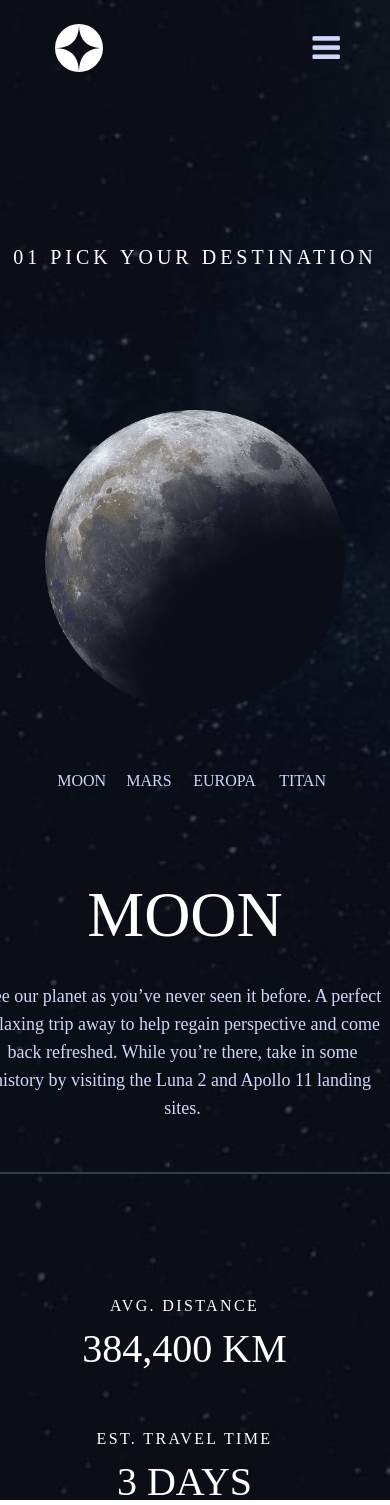
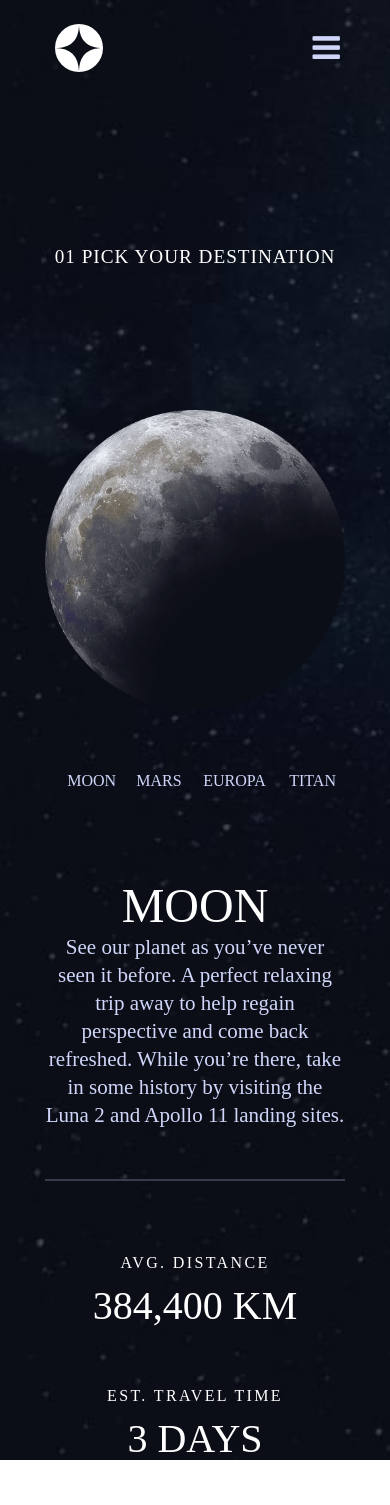
Before and after one commit to oyesolaibrahim/Space-Tourism-Website, a React (Create React App) app: page /destination in a window 390 px wide. Shown: the top 1505 px of the page. After the commit the page ends 1462 px from the top, so only its background shows below. Built offline with nearby package versions, Linux system fonts and the light colour scheme; a web font is replaced by a local one.

Commit message:
first commit

```diff
--- a/src/components/Crew/Crew.scss
+++ b/src/components/Crew/Crew.scss
@@ -134,11 +134,14 @@
             margin: auto;
             margin-top: 100px;
         }
-        div.image .crew-img {
+        div.image {
             display: inline-block;
-            width: 100%;
-            margin: auto;
-            margin-top: 79px;
+            .crew-img {
+                width: 100%;
+                margin: auto;
+                margin-top: 80px;
+
+            }
         }
        }
     }
@@ -202,10 +205,10 @@
 }
 @media screen and (max-width:440px) {
     .crew {
-            height: 1460px;
         main {
 
             .meet  {
+                margin-top: 150px;
                 font-size: 1.2rem;
                 letter-spacing: 1px;
                  span {
--- a/src/components/Destination/Destination.jsx
+++ b/src/components/Destination/Destination.jsx
@@ -128,8 +128,7 @@ const Destination = () => {
                                 {description}
                             </p>
                         </div>
-                        <div></div>
-                        <div>
+                        <div className="desination-footer">
                             <hr className="planet-hr"></hr>
                             <div className="flex distance-time">
                                 <div className="column distance">
--- a/src/components/Destination/Destination.scss
+++ b/src/components/Destination/Destination.scss
@@ -226,8 +226,7 @@
 
         main {
             div div.description {
-                min-width: 100px;
-                margin-left: 50px;
+                margin-left: 0px;
                 .planet {
                     margin: 50px auto;
                     div p {
@@ -236,21 +235,73 @@
                     }
                 }
                 .specific-planet {
-                    width: 333px;
-                    text-transform: uppercase;
-                    font-size: 2rem;
-                    margin-top: 30px;
-                    margin-bottom: 30px;
+                    h1 {
+                        font-size: 3rem;
+                    }
                 }
                 .p-description {
+                    margin-left: auto;
                    .planet-description {
-                    max-width: 400px;
-                    font-size: 18px;
-                    margin-left: 20px;
+                    max-width: 300px;
+                    margin: auto;
                 }
                 }
             }
-
            }
     }
 }
+@media screen and (max-width:440px) {
+    .destination {
+            height: 1460px;
+        main {
+
+            .pick  {
+                font-size: 1.2rem;
+                letter-spacing: 1px;
+                 span {
+                    margin-right: 10px;
+                }
+            }
+
+        div div.description {
+            margin-right: 0px;
+
+            .p-description {
+                margin-left: 0px;
+                margin: auto;
+                .planet-description {
+                    max-width: 300px;
+                }
+            }
+        }
+
+       }
+       .desination-footer {
+        margin:auto;
+    .planet-hr {
+        width: 300px;
+        margin-left: 0px;
+           }
+
+           .distance-time {
+            margin-top: 100px;
+        }
+       }
+        }
+}
+
+/*@media screen and (max-width:300px) {
+    .crew {
+
+        main {
+
+            .meet  {
+               font-size: 1rem;
+               letter-spacing: 1px;
+                span {
+                    margin-right: 0px;
+                }
+            }
+        }
+    }
+}*/
--- a/src/components/Technology/Technology.scss
+++ b/src/components/Technology/Technology.scss
@@ -217,16 +217,32 @@ main {
 @media screen and (max-width:430px) {
 main {
 
+    .space-launch  {
+        margin-top: 150px;
+        font-size: 1.2rem;
+        letter-spacing: 1px;
+         span {
+            margin-right: 10px;
+        }
+    }
     div div div .selection-buttons {
-            margin-top: 0px;
-            .second-button {
+        margin-top: -100px;
+
+        .button {
+            width: 60px;
+            border-radius: 50%;
+            margin: auto;
+            padding: 18px;
+        }
+        .second-button {
                 margin: auto 40px;
             }
     }
 
     div div div .description {
+    margin-top: 0px;
+        div h3 {
 
-        div h3 {
             font-size: 1rem;
         }
         div h1 {
@@ -247,12 +263,6 @@ main {
     div div div .selection-buttons {
             margin-top: -150px;
 
-        .button {
-            width: 60px;
-            border-radius: 50%;
-            margin: auto;
-            padding: 18px;
-        }
             .second-button {
                 margin: auto 20px;
             }
```
